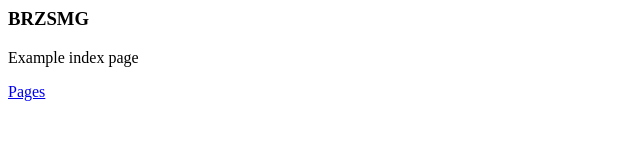
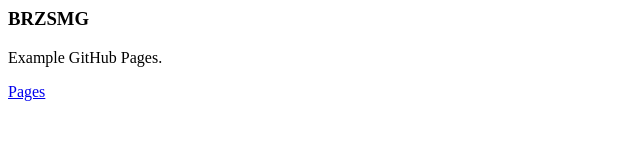
Before and after one commit to brzsmg/brzsmg.github.io, a plain HTML site: page index.html in a window 1280 px wide. Shown: the full height of the page, 0-640 px from the left. Drawn offline with Linux system fonts and the light colour scheme.

Commit message:
Update index.html

```diff
--- a/index.html
+++ b/index.html
@@ -1,3 +1,3 @@
 <h3>BRZSMG</h3>
-<p>Example index page</p>
+<p>Example GitHub Pages.</p>
 <a href="https://brzsmg.github.io">Pages</p>
```
